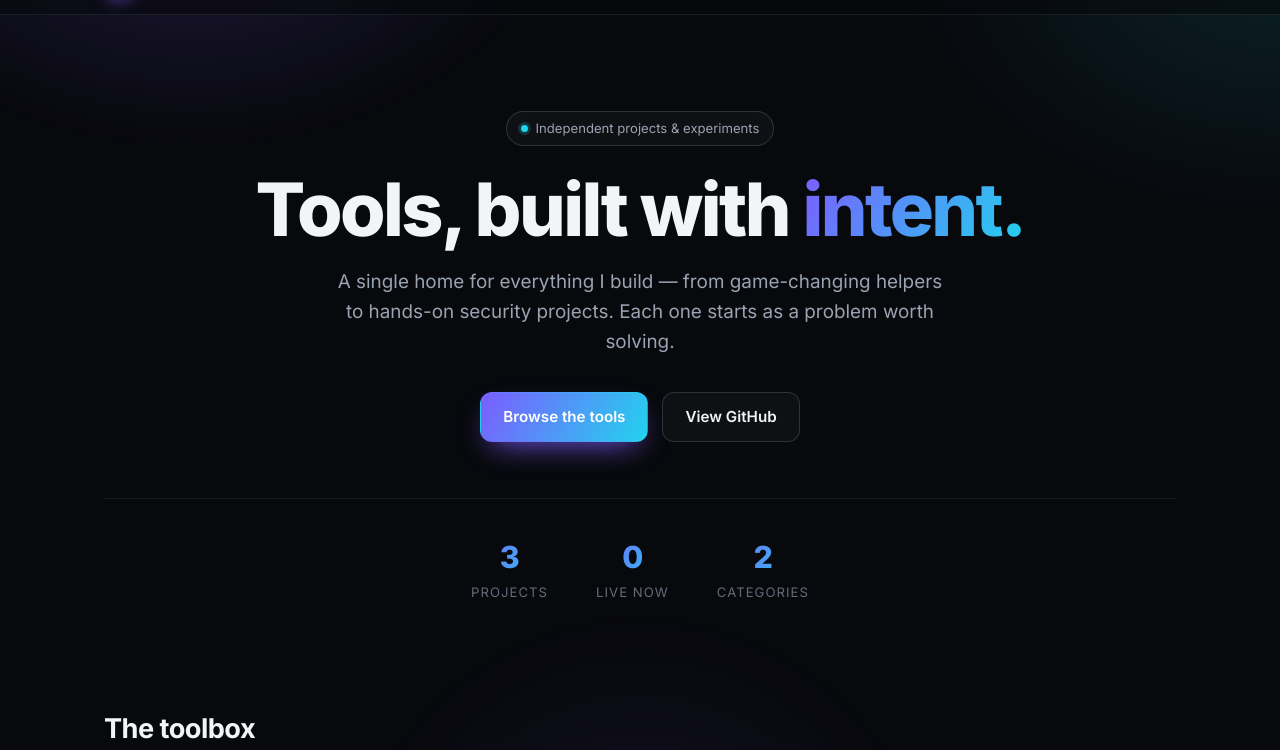
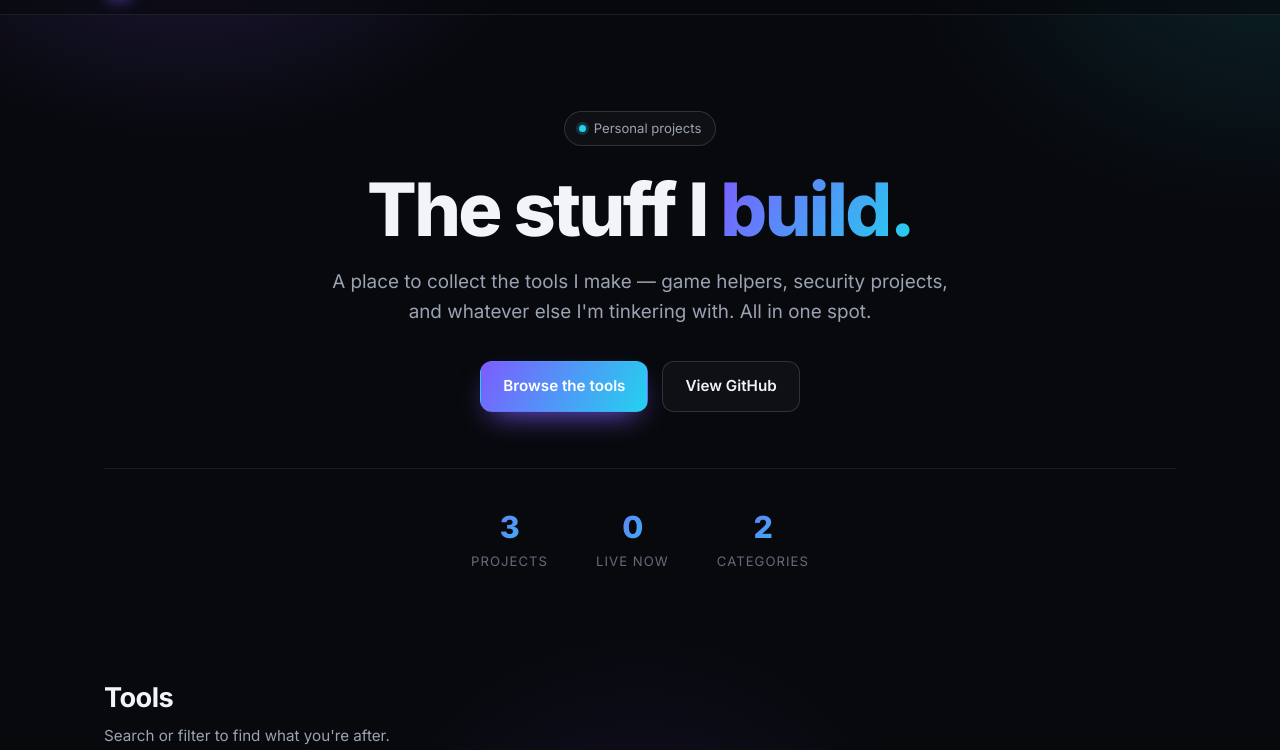
Before and after one commit to fyxtro/quintools-landing, a plain HTML site: page index.html in a window 1280 px wide. Shown: the part 50-800 px from the top of the page. Drawn offline with Linux system fonts and the light colour scheme.

Commit message:
Tone down hero and about copy
Co-Authored-By: Claude Opus 4.8 (1M context) <noreply@anthropic.com>

```diff
--- a/index.html
+++ b/index.html
@@ -3,13 +3,13 @@
 <head>
   <meta charset="UTF-8" />
   <meta name="viewport" content="width=device-width, initial-scale=1.0" />
-  <title>QuinTools — Tools, built with intent</title>
-  <meta name="description" content="A home for the tools I build — from game helpers to security projects. Practical, sharp, and always evolving." />
+  <title>QuinTools — the stuff I build</title>
+  <meta name="description" content="A place to collect the tools I make — game helpers, security projects, and whatever else I'm tinkering with." />
   <meta name="theme-color" content="#08090d" />
 
   <!-- Open Graph -->
   <meta property="og:title" content="QuinTools" />
-  <meta property="og:description" content="A home for the tools I build — from game helpers to security projects." />
+  <meta property="og:description" content="A place to collect the tools I make — game helpers, security projects, and whatever else I'm tinkering with." />
   <meta property="og:type" content="website" />
 
   <!-- Favicon: inline SVG, no external files -->
@@ -40,11 +40,11 @@
   <!-- ===== Hero ===== -->
   <section class="hero" id="top">
     <div class="wrap">
-      <span class="pill"><span class="dot"></span> Independent projects &amp; experiments</span>
-      <h1>Tools, built with <span class="grad">intent.</span></h1>
+      <span class="pill"><span class="dot"></span> Personal projects</span>
+      <h1>The stuff I <span class="grad">build.</span></h1>
       <p>
-        A single home for everything I build — from game-changing helpers to
-        hands-on security projects. Each one starts as a problem worth solving.
+        A place to collect the tools I make — game helpers, security projects,
+        and whatever else I'm tinkering with. All in one spot.
       </p>
       <div class="hero-actions">
         <a class="btn btn-primary" href="#tools">Browse the tools</a>
@@ -64,8 +64,8 @@
     <div class="wrap">
       <div class="section-head">
         <div>
-          <h2>The toolbox</h2>
-          <p>Everything I'm building, in one place. Filter or search to find what you need.</p>
+          <h2>Tools</h2>
+          <p>Search or filter to find what you're after.</p>
         </div>
       </div>
 
@@ -88,9 +88,9 @@
         <div>
           <h2>About</h2>
           <p style="max-width:640px">
-            QuinTools is my personal workshop. I build practical tools to scratch my own
-            itches — some for games, some for security research, some just for fun.
-            Everything here is made and maintained by me, and the list keeps growing.
+            QuinTools is where I put the tools I make — some for games, some for
+            security, some just for fun. Built and maintained by me. More get
+            added over time.
           </p>
         </div>
       </div>
```
